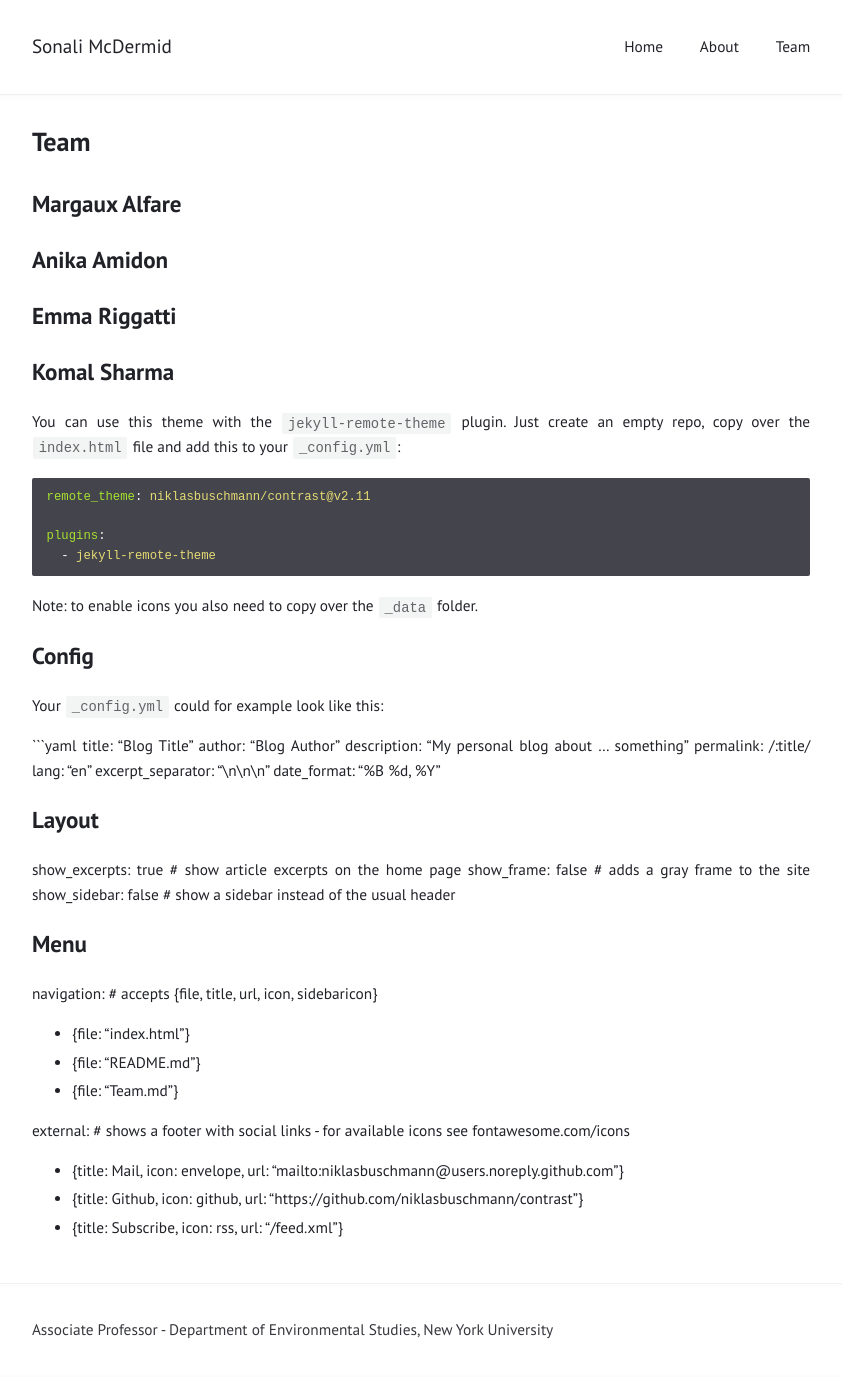
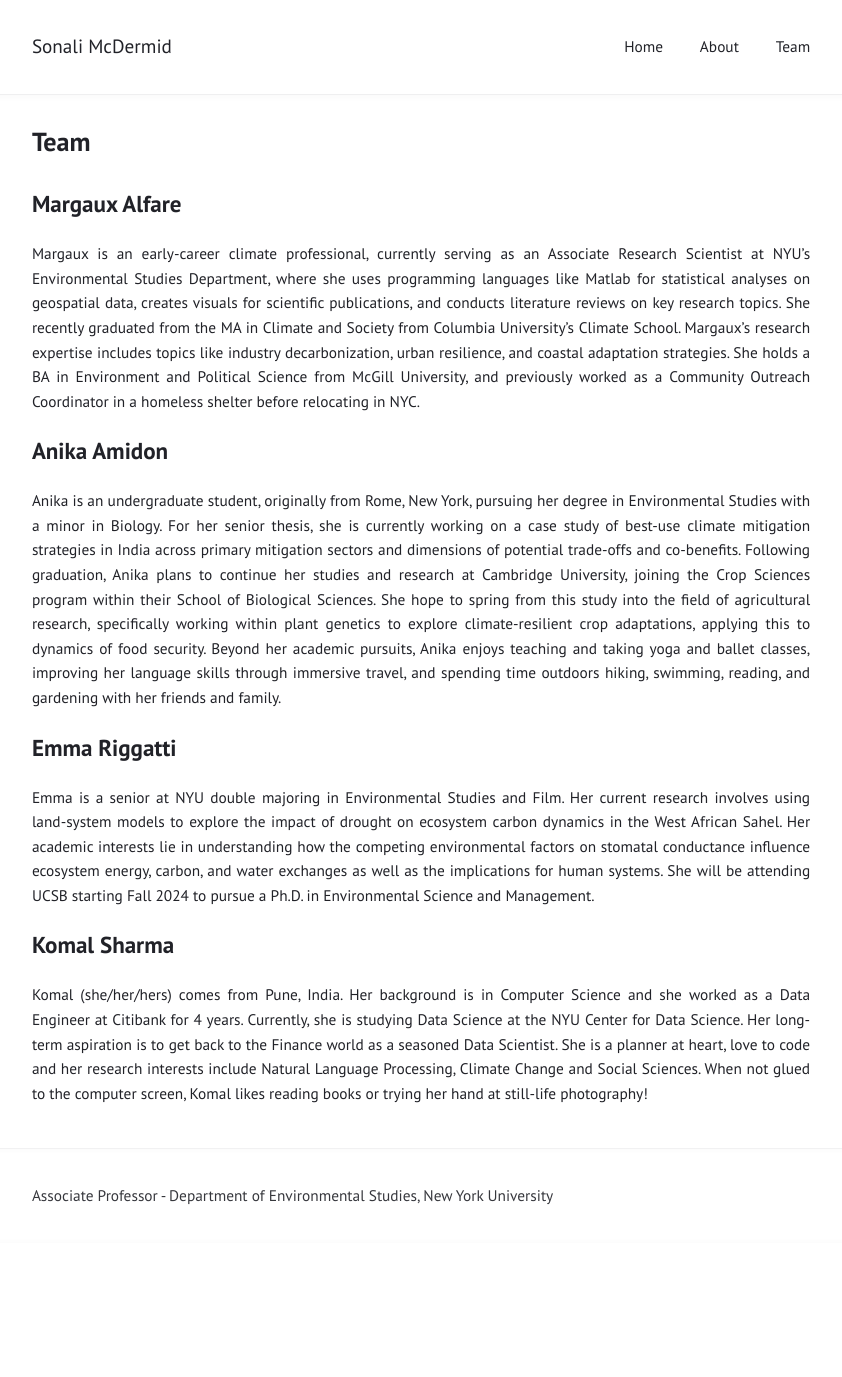
Before and after one commit to sonalimcdermid/sonalimcdermid.github.io, a Jekyll site: the page built from Team.md, in a window 1280 px wide. Shown: the whole page, without its empty margins (219-1061 px from the left). Built offline with Jekyll 4.4.1, drawn with Linux system fonts in a browser that asks for light colours; after the commit the page ends 1243 px from its top, so only the background shows below that.

Commit message:
Update Team.md

````diff
--- a/Team.md
+++ b/Team.md
@@ -6,51 +6,16 @@ layout: page
 
 ## Margaux Alfare
 
+Margaux is an early-career climate professional, currently serving as an Associate Research Scientist at NYU's Environmental Studies Department, where she uses programming languages like Matlab for statistical analyses on geospatial data, creates visuals for scientific publications, and conducts literature reviews on key research topics. She recently graduated from the MA in Climate and Society from Columbia University’s Climate School. Margaux's research expertise includes topics like industry decarbonization, urban resilience, and coastal adaptation strategies. She holds a BA in Environment and Political Science from McGill University, and previously worked as a Community Outreach Coordinator in a homeless shelter before relocating in NYC.
 
 ## Anika Amidon
 
+Anika is an undergraduate student, originally from Rome, New York, pursuing her degree in Environmental Studies with a minor in Biology. For her senior thesis, she is currently working on a case study of best-use climate mitigation strategies in India across primary mitigation sectors and dimensions of potential trade-offs and co-benefits. Following graduation, Anika plans to continue her studies and research at Cambridge University, joining the Crop Sciences program within their School of Biological Sciences. She hope to spring from this study into the field of agricultural research, specifically working within plant genetics to explore climate-resilient crop adaptations, applying this to dynamics of food security. Beyond her academic pursuits, Anika enjoys teaching and taking yoga and ballet classes, improving her language skills through immersive travel, and spending time outdoors hiking, swimming, reading, and gardening with her friends and family.
+
 ## Emma Riggatti
+
+Emma is a senior at NYU double majoring in Environmental Studies and Film. Her current research involves using land-system models to explore the impact of drought on ecosystem carbon dynamics in the West African Sahel. Her academic interests lie in understanding how the competing environmental factors on stomatal conductance influence ecosystem energy, carbon, and water exchanges as well as the implications for human systems. She will be attending UCSB starting Fall 2024 to pursue a Ph.D. in Environmental Science and Management.
 
 ## Komal Sharma
 
-You can use this theme with the `jekyll-remote-theme` plugin. Just create an empty repo, copy over the `index.html` file and add this to your `_config.yml`:
-
-```yaml
-remote_theme: niklasbuschmann/contrast@v2.11
-
-plugins:
-  - jekyll-remote-theme
-```
-
-Note: to enable icons you also need to copy over the `_data` folder.
-
-## Config
-
-Your `_config.yml` could for example look like this:
-
-```yaml
-title: "Blog Title"
-author: "Blog Author"
-description: "My personal blog about ... something"
-permalink: /:title/
-lang: "en"
-excerpt_separator: "\n\n\n"
-date_format: "%B %d, %Y"
-
-# Layout
-
-show_excerpts: true        # show article excerpts on the home page
-show_frame: false           # adds a gray frame to the site
-show_sidebar: false        # show a sidebar instead of the usual header
-
-# Menu
-
-navigation:                # accepts {file, title, url, icon, sidebaricon}
-  - {file: "index.html"}
-  - {file: "README.md"}
-  - {file: "Team.md"}
-
-external:                  # shows a footer with social links - for available icons see fontawesome.com/icons
-  - {title: Mail, icon: envelope, url: "mailto:niklasbuschmann@users.noreply.github.com"}
-  - {title: Github, icon: github, url: "https://github.com/niklasbuschmann/contrast"}
-  - {title: Subscribe, icon: rss, url: "/feed.xml"}
+Komal (she/her/hers) comes from Pune, India. Her background is in Computer Science and she worked as a Data Engineer at Citibank for 4 years. Currently, she is studying Data Science at the NYU Center for Data Science. Her long-term aspiration is to get back to the Finance world as a seasoned Data Scientist. She is a planner at heart, love to code and her research interests include Natural Language Processing, Climate Change and Social Sciences. When not glued to the computer screen, Komal likes reading books or trying her hand at still-life photography!
````
